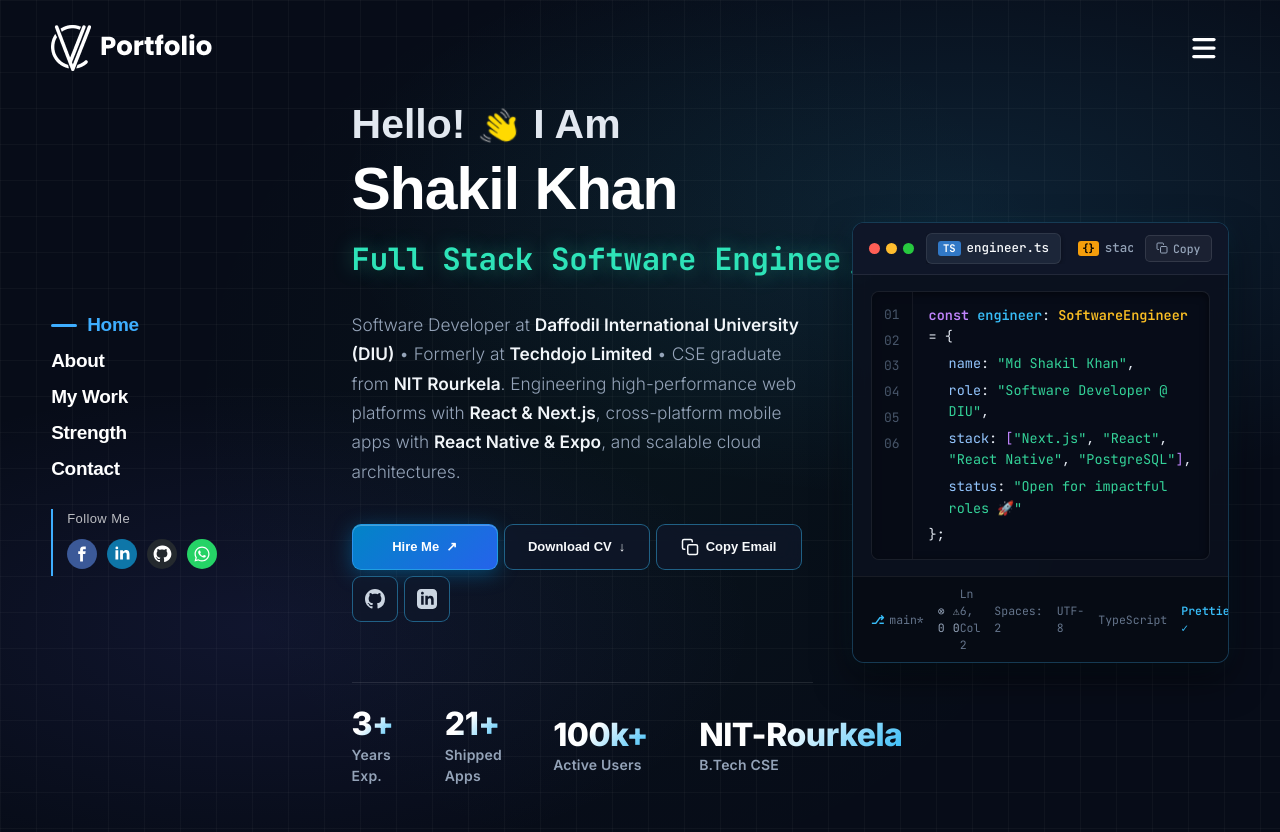
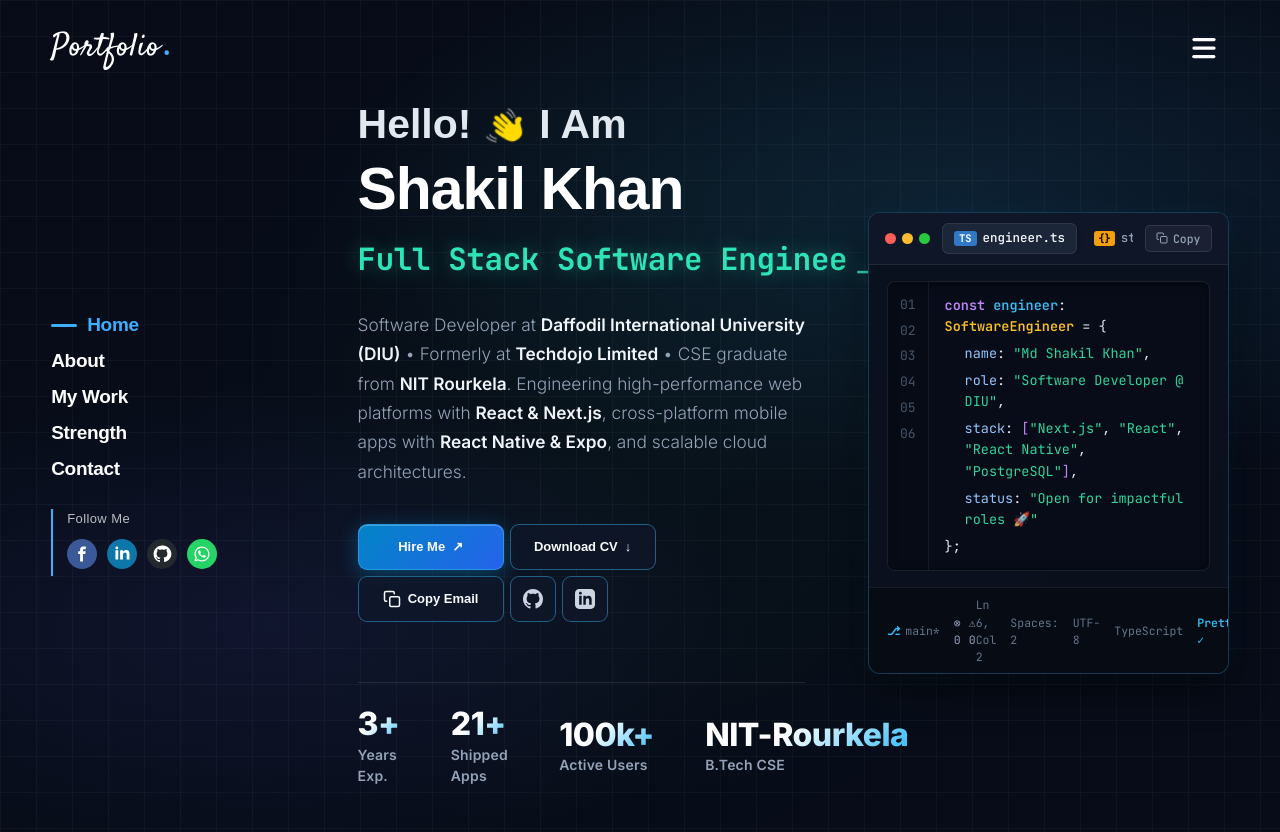
Before and after one commit to mdshakilkhan841/Snap-Contact, a Next.js app: page /new-portfolio in a window 1280 px wide. Shown: the top 832 px of the page. Built offline with nearby package versions, Linux system fonts and the light colour scheme.

Commit message:
feat: replace logo image with stylized text and adjust layout grid breakpoints in new portfolio section

```diff
--- a/components/new-portfolio/Header.jsx
+++ b/components/new-portfolio/Header.jsx
@@ -73,12 +73,8 @@
             <div className="col-12">
               <div className="cv_navbar">
                 <div className="cv_logo">
-                  <Link href="/new-portfolio">
-                    <img
-                      src="/new-portfolio/images/logo.png"
-                      alt="Logo"
-                      className="img-fluid"
-                    />
+                  <Link href="/new-portfolio" className="cv_signature_logo">
+                    Portfolio<span className="cv_signature_dot">.</span>
                   </Link>
                 </div>
                 <a
--- a/components/new-portfolio/HeroBanner.jsx
+++ b/components/new-portfolio/HeroBanner.jsx
@@ -86,9 +86,9 @@
   return (
     <div className="cv_banner_wrapper">
       <div className="cv_container container-fluid">
-        <div className="row align-items-center justify-content-between g-4 g-xxl-5">
-          {/* Left Column: Persistent Navigation Menu (Matching Menu Overlay Design) */}
-          <div className="col-xxl-2 col-xl-3 col-lg-3 d-none d-lg-block">
+        <div className="row align-items-center justify-content-between g-4 g-xl-5">
+          {/* Left Column: Persistent Navigation Menu (Visible on Large Screens 1200px+, Hidden on Medium/Mobile) */}
+          <div className="col-xxl-2 col-xl-3 d-none d-xl-block">
             <div className="cv_home_side_nav_wrapper">
               <ul className="cv_home_side_menu">
                 {navLinks.map((item) => (
@@ -104,7 +104,7 @@
                 ))}
               </ul>
 
-              {/* Follow Me Social Section (Matching Overlay Menu in Screenshot) */}
+              {/* Follow Me Social Section */}
               <div className="cv_home_side_social">
                 <span className="cv_home_social_title">Follow Me</span>
                 <ul className="cv_home_social_list">
@@ -154,7 +154,7 @@
           </div>
 
           {/* Center Column: Developer Introduction & Value Proposition */}
-          <div className="col-xxl-6 col-xl-5 col-lg-5 col-12">
+          <div className="col-12 col-lg-6 col-xl-5 col-xxl-6">
             <div className="cv_banner_intro">
               <h2 className="cv_greeting_heading">
                 Hello!{" "}
@@ -263,7 +263,7 @@
           </div>
 
           {/* Right Column: Clean & Balanced Interactive VS Code / Terminal Window */}
-          <div className="col-xxl-4 col-xl-4 col-lg-4 col-12">
+          <div className="col-12 col-lg-6 col-xl-4 col-xxl-4">
             <div className="cv_banner_box cv_dev_code_window">
               <div className="cv_dev_window_header">
                 <div className="cv_dev_window_dots">
```
Also changed, not shown: app/new-portfolio/new-portfolio.css.
